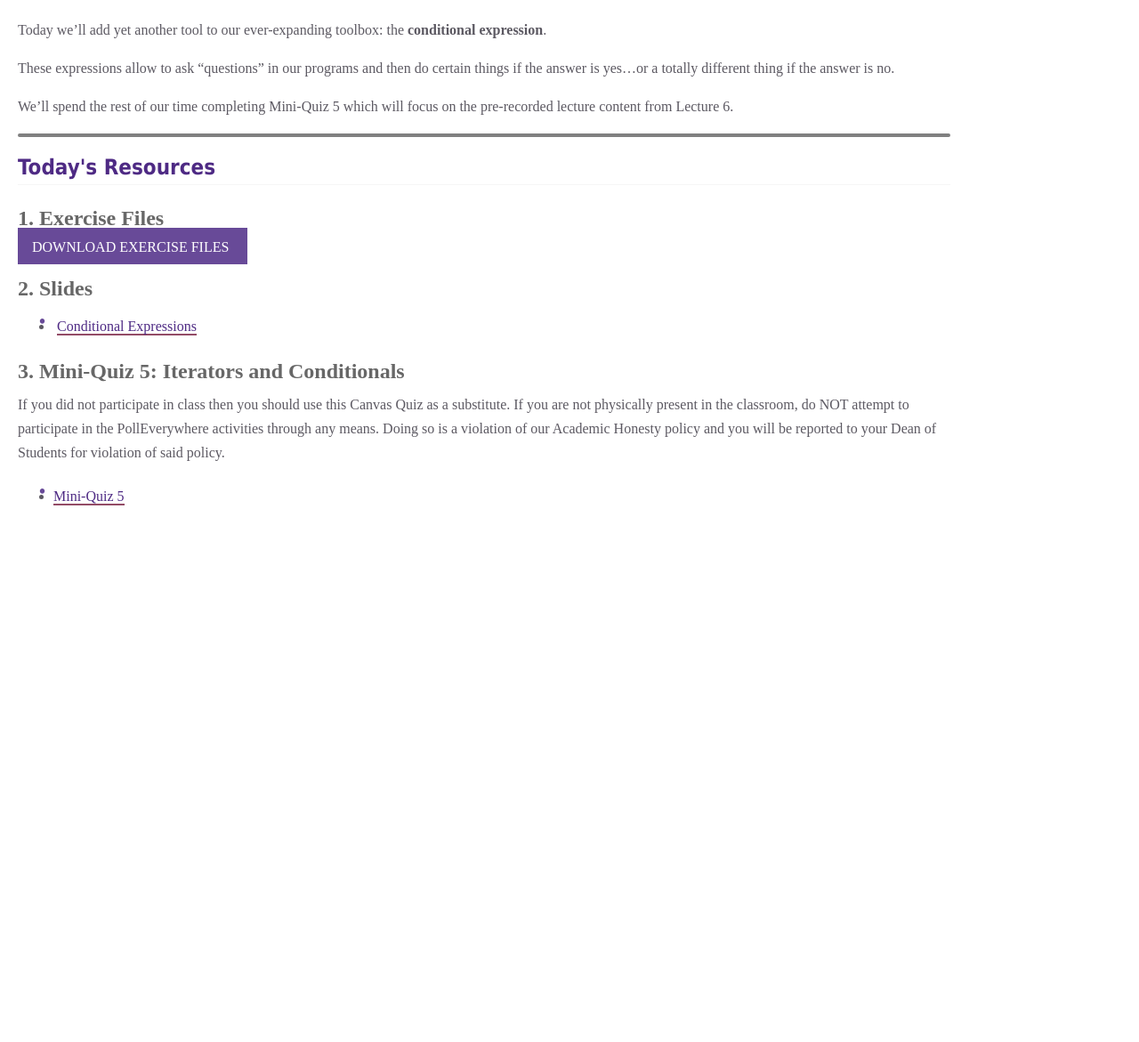
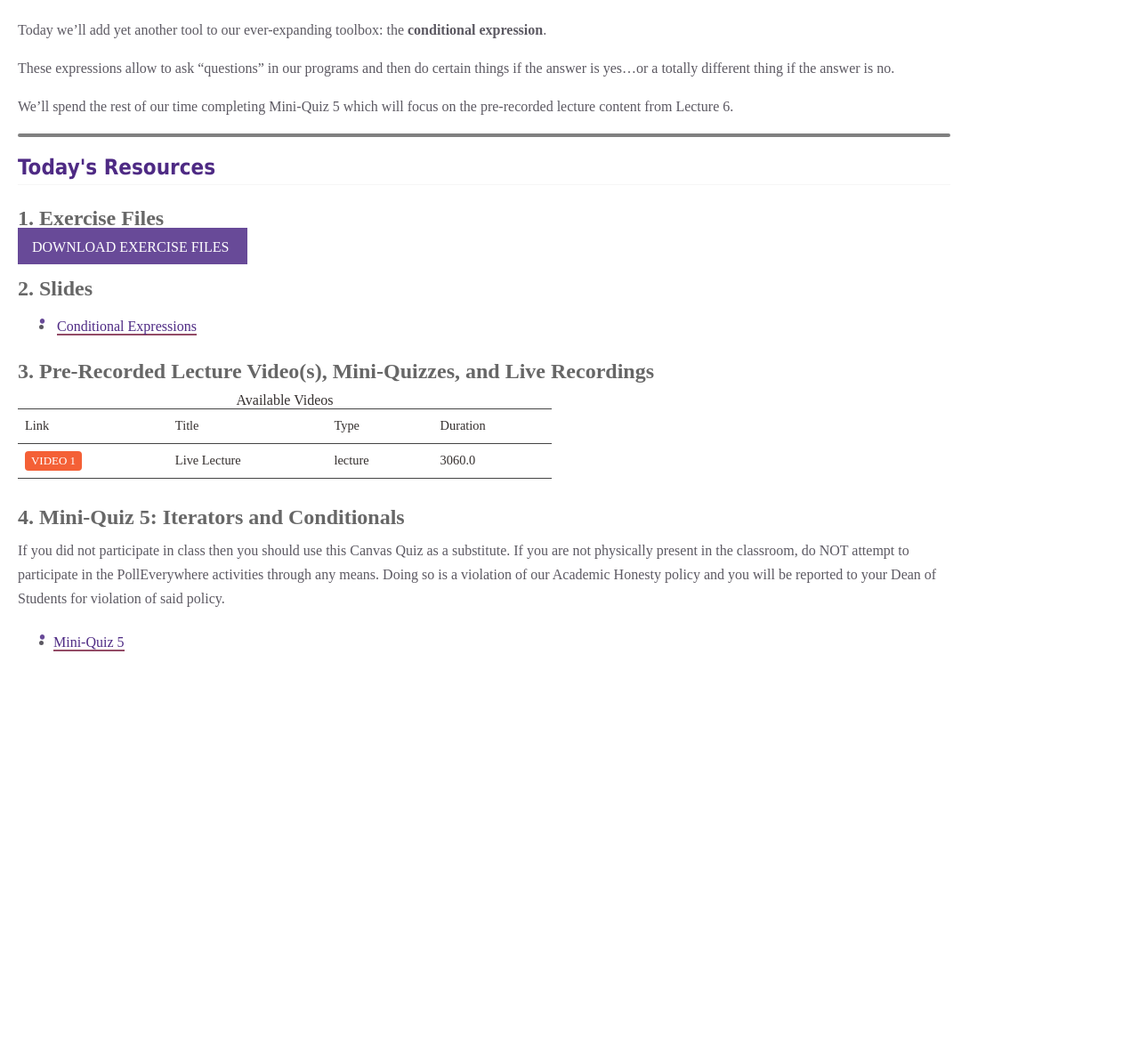
Before and after one commit to shhyou/bain-cs111-web-fork, a Jekyll site: the page built from pages/_lectures/week03_lecture03.md, in a window 1280 px wide. Shown: the whole page at 89% size. Built offline with Jekyll 4.4.1, drawn with Linux system fonts in a browser that asks for light colours; some web fonts are replaced; before the commit the page ends 1007 px from its top, so only the background shows below that.

Commit message:
wk3.3 vid

```diff
--- a/pages/_lectures/week03_lecture03.md
+++ b/pages/_lectures/week03_lecture03.md
@@ -12,6 +12,11 @@
 mini_quiz_num: 5
 mini_quiz_title: Iterators and Conditionals
 exercise_url: "lecture07.zip"
+videos:
+   - url: https://northwestern.hosted.panopto.com/Panopto/Pages/Viewer.aspx?id=2adae373-aeb6-40db-bf87-b078001282be
+     title: Live Lecture
+     duration: 51:00
+     live: 1
 slides:
    - url: https://docs.google.com/presentation/d/16jerIUflcl9k5Oh4khmFHQLddJ3KQ02XHPZ2ACoCSa8/edit?usp=sharing
      title: Conditional Expressions
```
